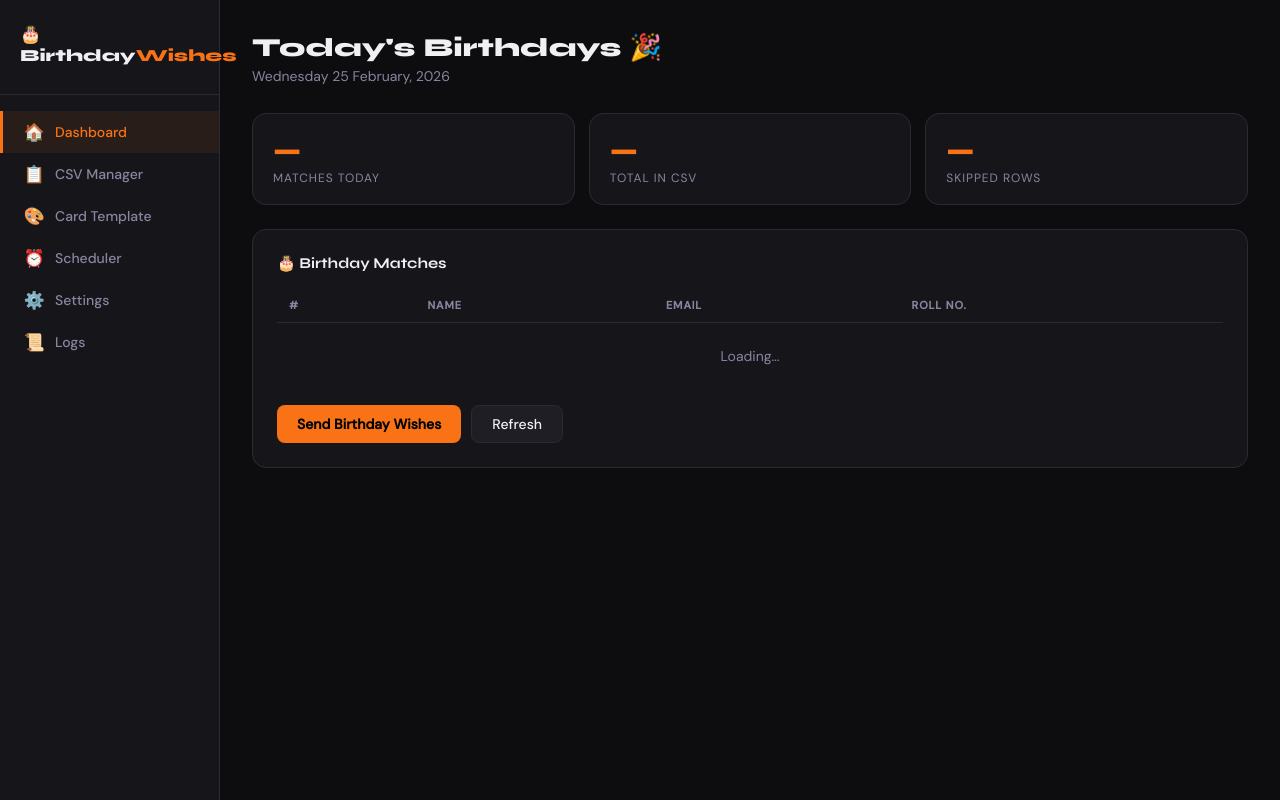
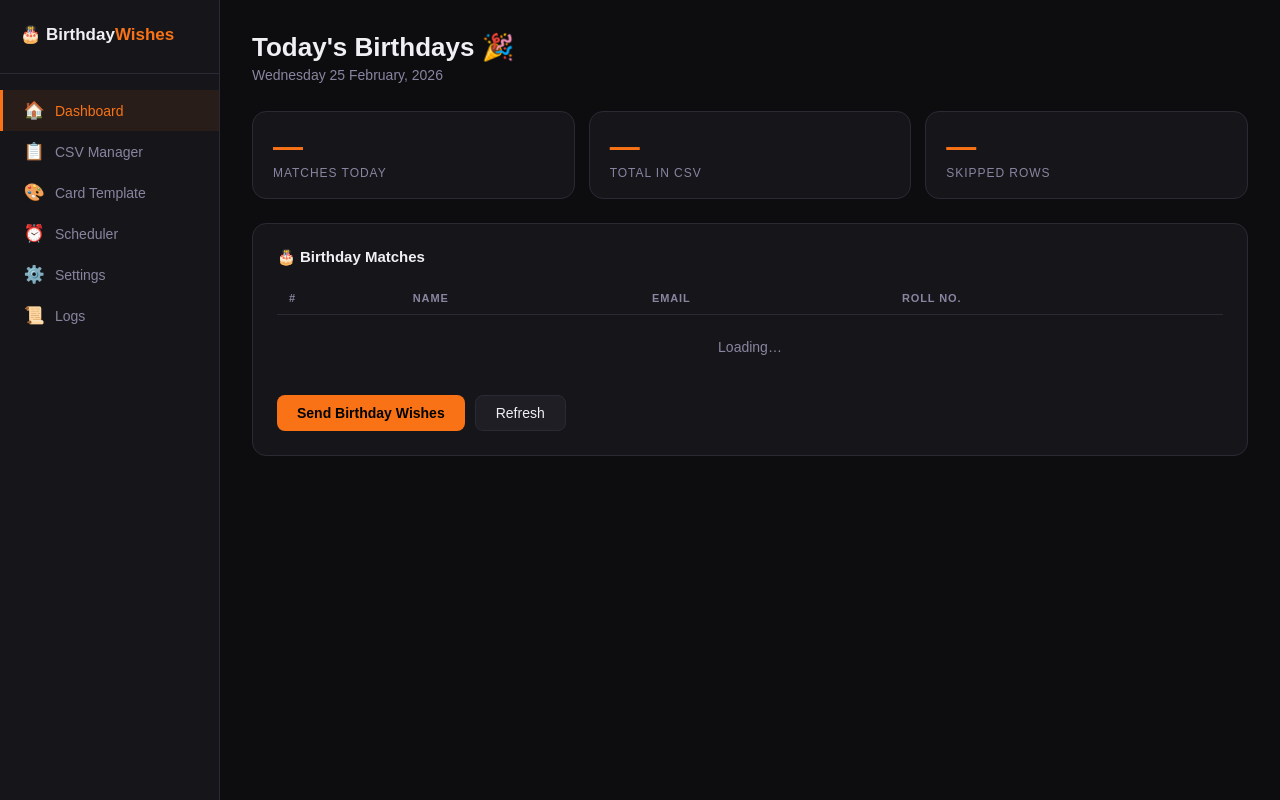
Before and after one commit to moumitha43-ops/MAILER, a Flask app: page / in a window 1280 px wide. Run offline with Flask 3, Linux system fonts and the light colour scheme.

Commit message:
Add additional font styles to index.html

```diff
--- a/templates/index.html
+++ b/templates/index.html
@@ -4,7 +4,7 @@
 <meta charset="UTF-8">
 <meta name="viewport" content="width=device-width, initial-scale=1.0">
 <title>Birthday Wishes Admin</title>
-<link href="https://fonts.googleapis.com/css2?family=Syne:wght@600;700;800&family=DM+Sans:wght@300;400;500&display=swap" rel="stylesheet">
+<link href="https://fonts.googleapis.com/css2?family=Cormorant+Garamond:ital,wght@0,400;0,500;0,600;0,700;1,400;1,500&family=Outfit:wght@300;400;500;600;700&family=JetBrains+Mono:wght@400;500&display=swap" rel="stylesheet">
 <style>
 /* ── Reset & Base ── */
 *, *::before, *::after { box-sizing: border-box; margin: 0; padding: 0; }
```
